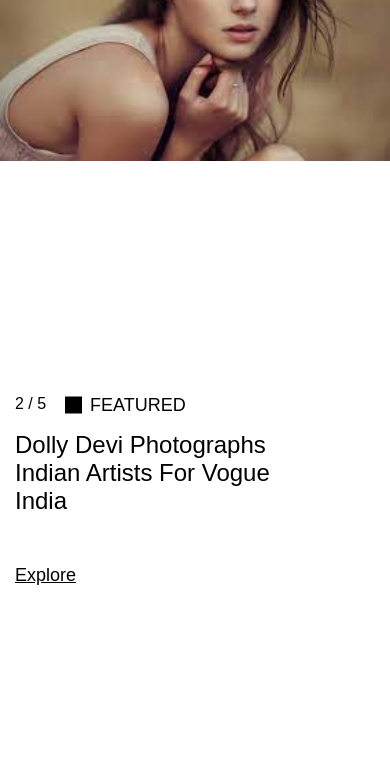
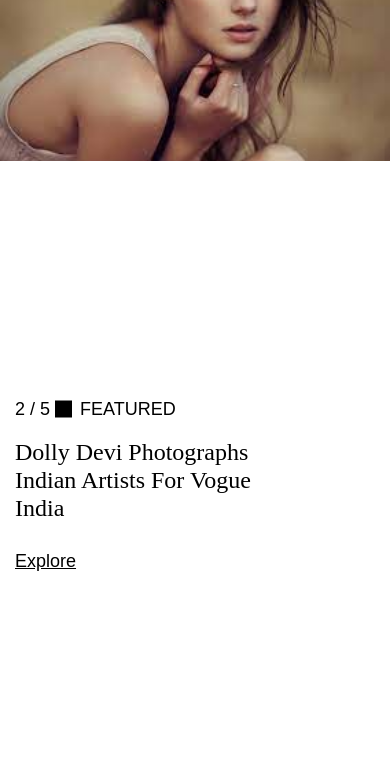
Before and after one commit to JatinKukreja18/feat, a plain HTML site: page index.html in a window 390 px wide. Shown: the part 82-844 px from the top of the page. Drawn offline with nearby package versions, Linux system fonts and the light colour scheme; a web font is replaced by a local one.

Commit message:
feedback-fixes-round-1

```diff
--- a/home.css
+++ b/home.css
@@ -44,7 +44,7 @@
 .feat-home-banner-content .tag{
     padding-left: 37px;
     position: relative;
-    font-size: 27px;
+    font-size: 24px;
 }
 .feat-home-banner-content .tag::before{
     content: '';
@@ -61,12 +61,14 @@
 }
 .feat-banner-slide-content .slide-number{
     margin-bottom: 10px;
+    font-size: 24px;
 }
 .feat-banner-slide-content  h1{
     font-weight: 300;
     width: 80%;
     margin-bottom: 50px;
-    font-size: 42px;;
+    font-family: 'NeueHaasDisplayXThin';
+    font-size: 42px;
 }
 .feat-banner-slide-content  a{
     font-size: 24px;
@@ -173,7 +175,7 @@
         position: relative;
     }
     .feat-home-banner-content {
-        padding: 30px 15px;
+        padding: 50px 15px;
         /* display: flex; */
         position: relative;
         flex: 37%;
@@ -193,23 +195,28 @@
     section{
         background-color: #fff;
     }
-    .feat-home-banner-content .tag,.feat-banner-slide-content a{
-        font-size: 18px;
-    }
     .feat-home-banner-content .tag::before{
-        left: 50px;
+        left: 40px;
     }
     .feat-home-banner-content .tag{
-        padding-left: 75px;
+        padding-left: 65px;
     }
     .slide-number{
         position: absolute;
-        top: 30px;
+        top: 50px;
+    }
+    footer .social-icons span{
+        margin-right: 20px;
     }
     .feat-banner-slide-content h1{
         font-size: 24px;
         font-weight: 100;
-        line-height: 1.17;
+        line-height: 28px;
         margin-top: 15px;
+        margin-bottom: 25px;
+    }
+    .feat-banner-slide-content .slide-number,.feat-home-banner-content .tag,.feat-home-banner-content .tag, .feat-banner-slide-content a{
+        font-size: 18px;
+        line-height: 28px;
     }
 }
```
